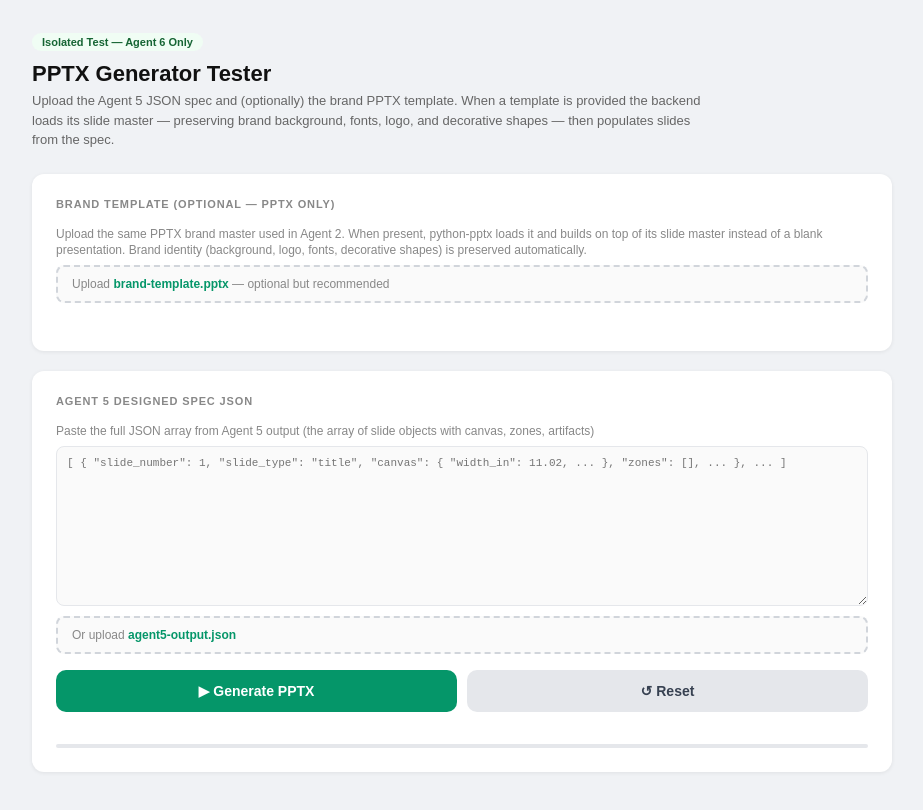
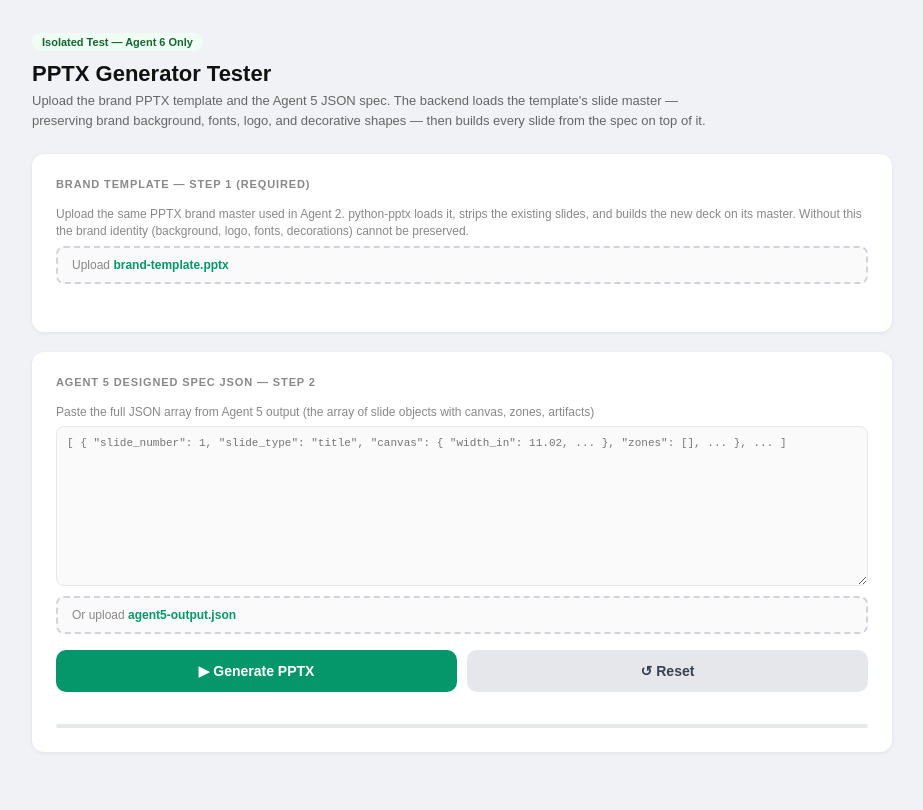
Before and after one commit to gowekalp-pixel/ppt-generator, a website: page public/test-agent6.html in a window 1280 px wide. Shown: the whole page, without its empty margins (178-1101 px from the left). Drawn offline with Linux system fonts and the light colour scheme.

Commit message:
template as base

```diff
--- a/public/test-agent6.html
+++ b/public/test-agent6.html
@@ -95,23 +95,23 @@
 
   <div class="badge">Isolated Test — Agent 6 Only</div>
   <h1>PPTX Generator Tester</h1>
-  <p class="subhead">Upload the Agent 5 JSON spec and (optionally) the brand PPTX template. When a template is provided the backend loads its slide master — preserving brand background, fonts, logo, and decorative shapes — then populates slides from the spec.</p>
+  <p class="subhead">Upload the brand PPTX template and the Agent 5 JSON spec. The backend loads the template's slide master — preserving brand background, fonts, logo, and decorative shapes — then builds every slide from the spec on top of it.</p>
 
-  <!-- TEMPLATE UPLOAD -->
+  <!-- TEMPLATE UPLOAD — REQUIRED -->
   <div class="card">
-    <div class="card-title">Brand Template (optional — PPTX only)</div>
-    <div class="hint">Upload the same PPTX brand master used in Agent 2. When present, python-pptx loads it and builds on top of its slide master instead of a blank presentation. Brand identity (background, logo, fonts, decorative shapes) is preserved automatically.</div>
+    <div class="card-title">Brand Template — Step 1 (Required)</div>
+    <div class="hint">Upload the same PPTX brand master used in Agent 2. python-pptx loads it, strips the existing slides, and builds the new deck on its master. Without this the brand identity (background, logo, fonts, decorations) cannot be preserved.</div>
 
     <div class="upload-zone" id="zone-template">
       <input type="file" accept=".pptx,.ppt" onchange="loadTemplateFile(this)">
-      <div class="uz" id="template-label">Upload <span>brand-template.pptx</span> — optional but recommended</div>
+      <div class="uz" id="template-label">Upload <span>brand-template.pptx</span></div>
     </div>
     <div class="template-status" id="template-status"></div>
   </div>
 
   <!-- SPEC INPUT -->
   <div class="card">
-    <div class="card-title">Agent 5 Designed Spec JSON</div>
+    <div class="card-title">Agent 5 Designed Spec JSON — Step 2</div>
 
     <div class="hint">Paste the full JSON array from Agent 5 output (the array of slide objects with canvas, zones, artifacts)</div>
     <textarea id="spec-input" placeholder='[ { "slide_number": 1, "slide_type": "title", "canvas": { "width_in": 11.02, ... }, "zones": [], ... }, ... ]'></textarea>
@@ -265,6 +265,12 @@
       tryParseSpec(document.getElementById('spec-input').value)
     }
 
+    if (!templateB64) {
+      errEl.textContent = 'Brand template required. Upload the brand PPTX master first (Step 1 above).'
+      errEl.classList.add('show')
+      return
+    }
+
     if (!parsedSpec || parsedSpec.length === 0) {
       errEl.textContent = 'No valid Agent 5 spec found. Paste or upload the JSON array first.'
       errEl.classList.add('show')
```
